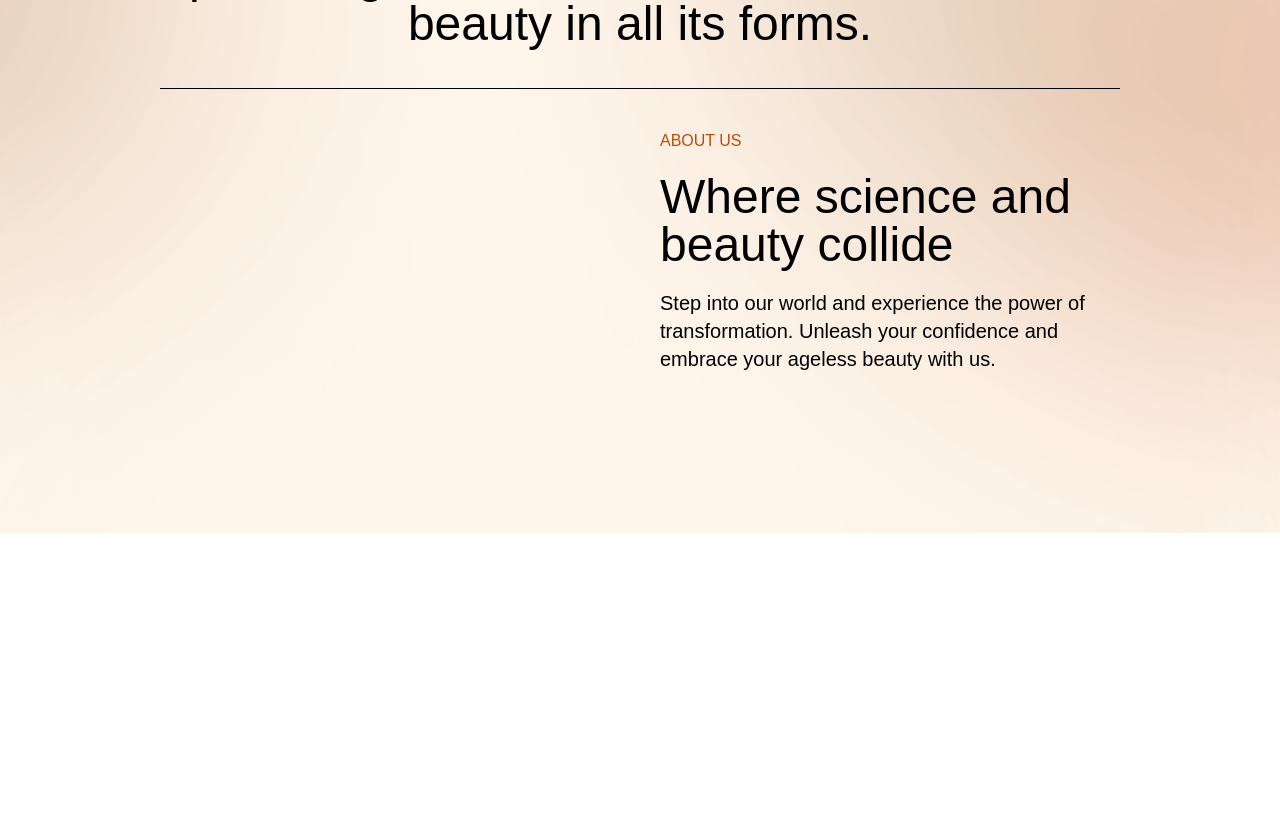
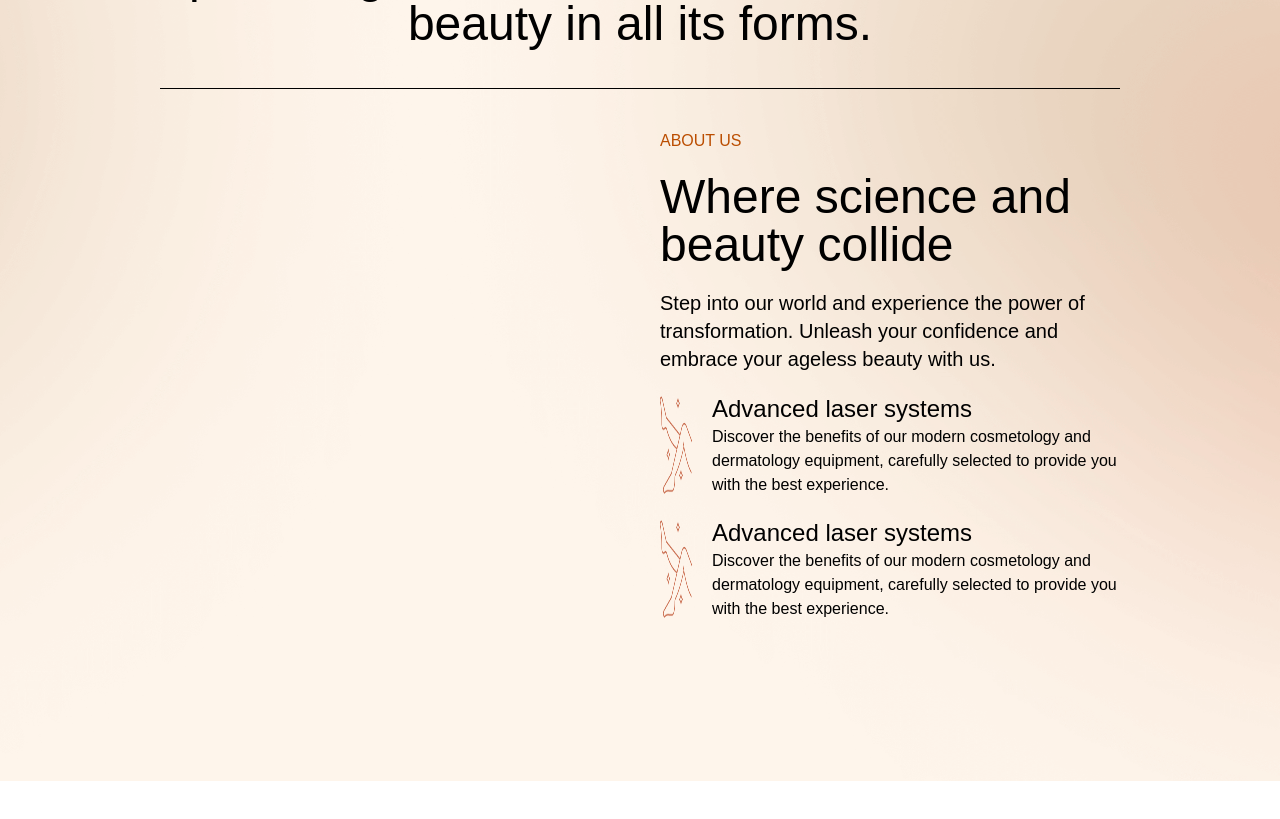
Before and after one commit to bini34/Enku_Skin_Care, a Next.js app: page / in a window 1280 px wide. Shown: the part 1420-2239 px from the top of the page. Built offline with nearby package versions, Linux system fonts and the light colour scheme.

Commit message:
Update video background and content layout on home page

```diff
--- a/src/app/page.tsx
+++ b/src/app/page.tsx
@@ -1,5 +1,5 @@
 import Link from "next/link";
-const bg = '/images/bg.png';
+import Image from 'next/image'
 export default function Home() {
   return (
     <main className="w-full h-[100vh]">
@@ -40,7 +40,7 @@ export default function Home() {
       </section>
 
       <section
-        className="p-5 sm:p-5 md:p-10 lg:p-40 w-full bg-white flex flex-col gap-10"
+        className="p-5 sm:p-5 md:p-20 lg:p-40 w-full bg-white flex flex-col gap-10"
         style={{
           backgroundImage: `url(/images/bg.png)`,
           backgroundSize: "cover",
@@ -56,18 +56,51 @@ export default function Home() {
           </h1>
         </div>
         <hr className="text-black" />
-        <div className="w-full flex md:flex-row flex-col gap-10">
-          <div className="w-[50%]"></div>
-          <div className="w-[50%] flex flex-col justify-center items-left gap-5">
-            <h2 className="text-amber-700">ABOUT US</h2>
-            <h1 className="text-2xl md:text-5xl text-left text-black">
+        <div className="w-full flex lg:flex-row flex-col gap-10 l">
+          <div className="lg:w-[50%] w-full"></div>
+          <div className="lg:w-[50%] w-full flex flex-col justify-center gap-5">
+            <h2 className="text-amber-700 lg:text-left text-center">ABOUT US</h2>
+            <h1 className="text-2xl md:text-5xl lg:text-left text-center text-black">
               Where science and beauty collide
             </h1>
-            <p className="text-xl text-black">
+            <p className="text-xl text-black lg:text-left text-center">
               Step into our world and experience the power of transformation.
               Unleash your confidence and embrace your ageless beauty with us.
             </p>
+            <div className="flex gap-5">
+<Image
+src='/images/aroma.png'
+alt="bg"
+width={32}
+height={32}
+/>
+<div>
+<h1 className="text-xl md:text-2xl lg:text-left text-center text-black">
+Advanced laser systems
+            </h1>
+            <p className="text-l text-black lg:text-left text-center">
+            Discover the benefits of our modern cosmetology and dermatology equipment, carefully selected to provide you with the best experience.
+            </p>
+</div>
+            </div>
+            <div className="flex gap-5">
+<Image
+src='/images/aroma.png'
+alt="bg"
+width={32}
+height={32}
+/>
+<div>
+<h1 className="text-xl md:text-2xl lg:text-left text-center text-black">
+Advanced laser systems
+            </h1>
+            <p className="text-l text-black lg:text-left text-center">
+            Discover the benefits of our modern cosmetology and dermatology equipment, carefully selected to provide you with the best experience.
+            </p>
+</div>
+            </div>
           </div>
+
         </div>
       </section>
 
```
Also changed, not shown: public/images/aroma.png (added).
